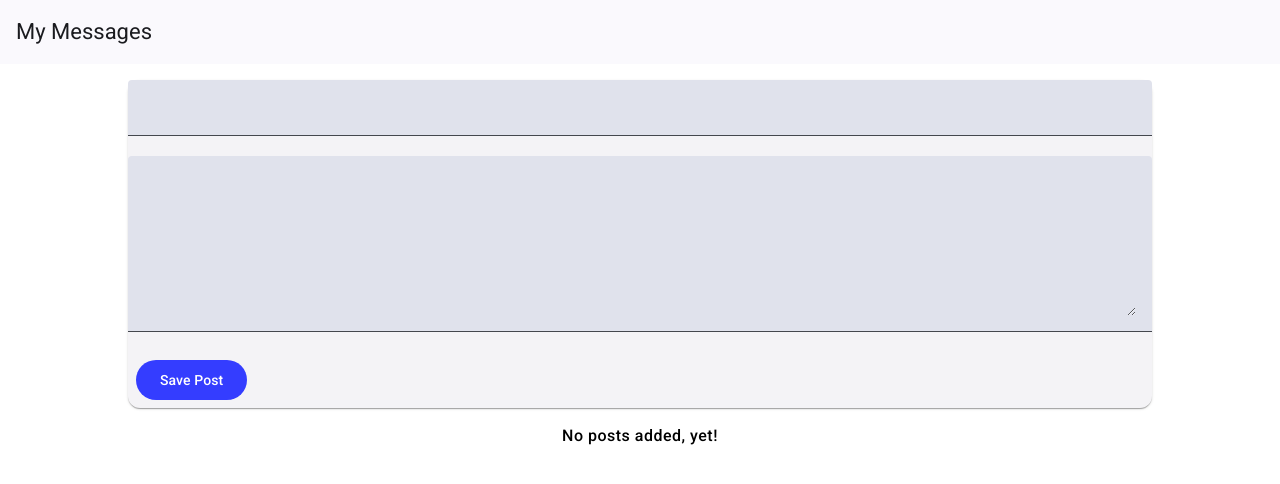
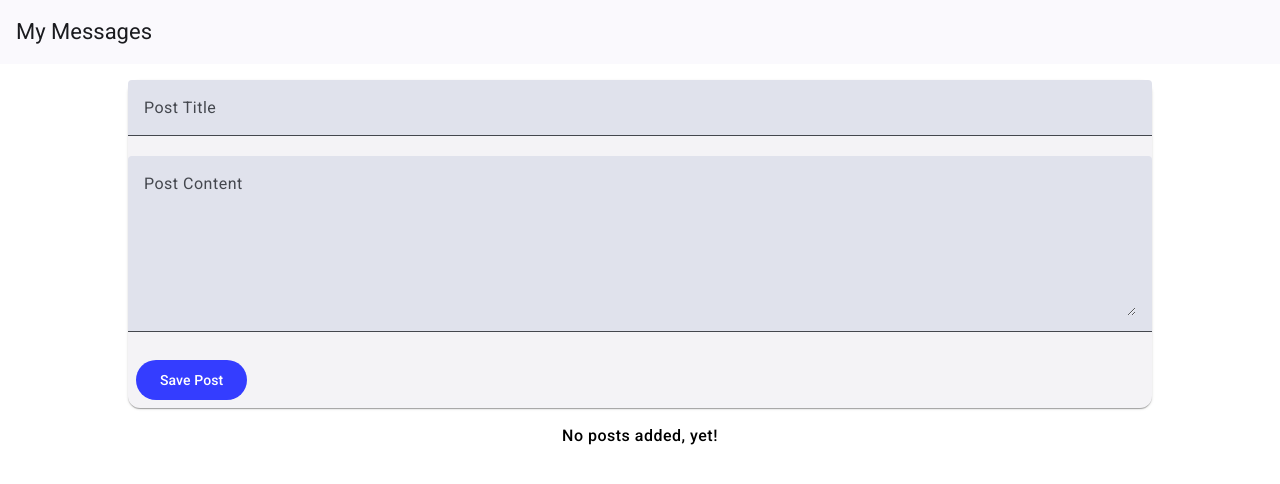
Before and after one commit to Arkay00/Mean-Course, an Angular app: page / in a window 1280 px wide. Shown: the top 484 px of the page. Built offline with nearby package versions, Linux system fonts and the light colour scheme.

Commit message:
30 (end of angular intro)

```diff
--- a/src/app/posts/post-create/post-create.component.html
+++ b/src/app/posts/post-create/post-create.component.html
@@ -13,6 +13,7 @@
                 ngModel
                 required
                 minlength = "3"
+                placeholder = "Post Title"
                 #title="ngModel">
                 <mat-error *ngIf="title.invalid">Please enter a valid Post title</mat-error>
         </mat-form-field>
@@ -27,6 +28,7 @@
                 ngModel
                 required
                 minlength = "2"
+                placeholder="Post Content"
                 #content="ngModel"></textarea>
                 <mat-error *ngIf="content.invalid">Please enter a Post content</mat-error>
         </mat-form-field>
--- a/src/app/posts/post-create/post-create.component.ts
+++ b/src/app/posts/post-create/post-create.component.ts
@@ -33,5 +33,6 @@
         // }
         // this.postCreated.emit(post);
         this.postsService.addPost(form.value.title, form.value.content);
+        form.reset();
     }
 }
--- a/src/app/posts/post-list/post-list.component.html
+++ b/src/app/posts/post-list/post-list.component.html
@@ -4,6 +4,10 @@
             {{ post.title }}
         </mat-expansion-panel-header>
         <p>{{ post.content }}</p>
+        <mat-action-row>
+            <button mat-button color="primary">EDIT</button>
+            <button mat-button color="warn">DELETE</button>
+        </mat-action-row>
     </mat-expansion-panel>
 </mat-accordion>
 <p class="info-text mat-body-1" *ngIf = "posts.length <= 0">No posts added, yet!</p>
--- a/src/app/posts/post-list/post-list.component.ts
+++ b/src/app/posts/post-list/post-list.component.ts
@@ -1,4 +1,4 @@
-import { Component, Input, OnDestroy, OnInit } from '@angular/core';
+import { Component, Input, OnDestroy, OnInit   } from '@angular/core';
 import {Post} from '../post.model';
 import { PostsService } from '../posts.service';
 import { Subscription } from 'rxjs';
```
